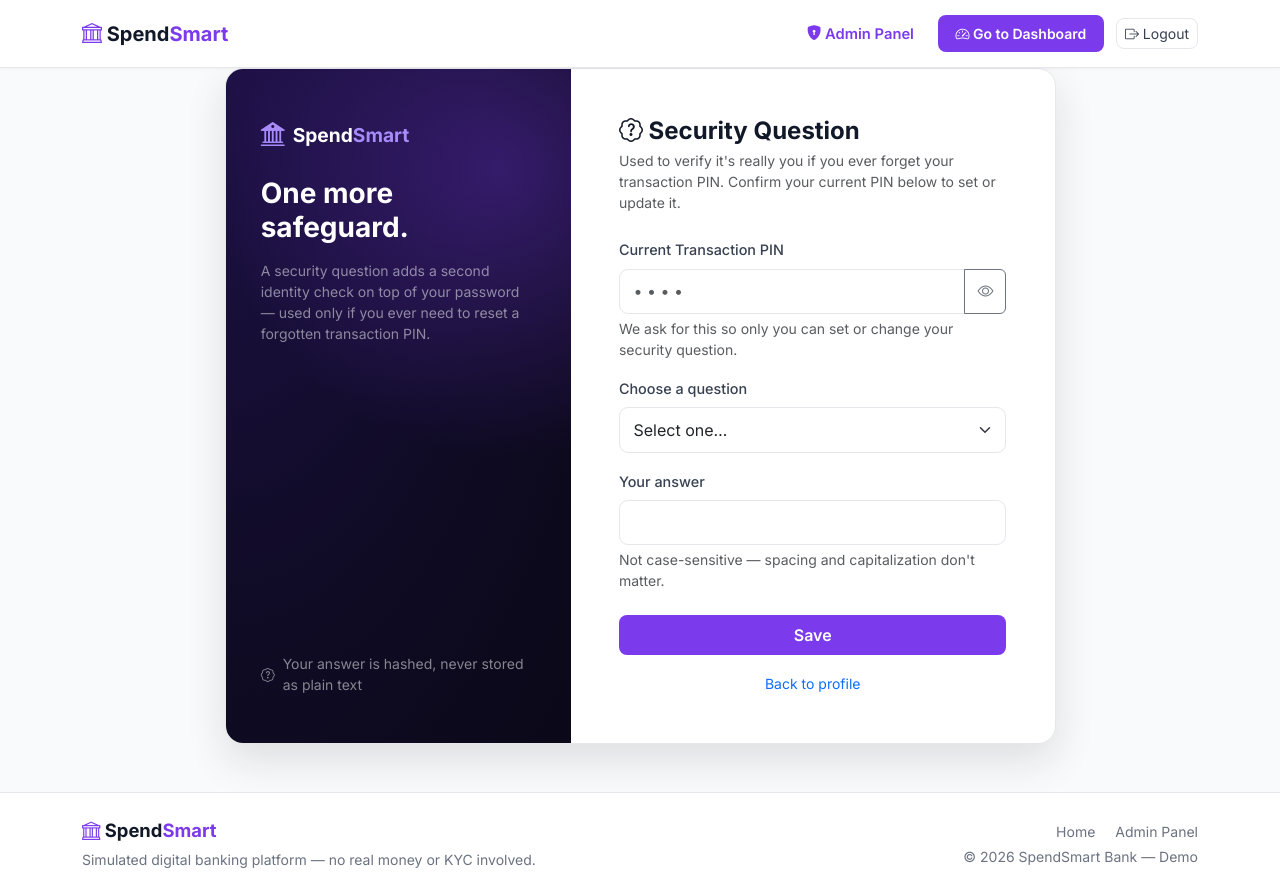
After one commit to SamarthaWaoo/banking_portal, a Django app: page /accounts/security-question/ in a window 1280 px wide. The commit adds this page. Run offline with Django 5.2, Linux system fonts and the light colour scheme; the visitor is signed in with stand-in values (Sample User, id 1).

Commit message:
files updated

```diff
--- a/accounts/urls.py
+++ b/accounts/urls.py
@@ -9,6 +9,10 @@ urlpatterns = [
     path('logout/',          views.logout_view,           name='logout'),
     path('profile/',         views.profile_view,          name='profile'),
     path('set-pin/',         views.set_pin_view,          name='set_pin'),
+    path('change-pin/',      views.change_pin_view,       name='change_pin'),
+    path('forgot-pin/',      views.forgot_pin_view,       name='forgot_pin'),
+    path('security-question/', views.set_security_question_view, name='set_security_question'),
+
     # Separate admin registration and login
     path('admin/register/',  views.admin_register_view,   name='admin_register'),
     path('admin/login/',     views.admin_login_view,      name='admin_login'),
--- a/accounts/views.py
+++ b/accounts/views.py
@@ -5,6 +5,7 @@ from django.shortcuts import render, redirect
 from django.utils import timezone
 from django.db.models import Sum
 from decimal import Decimal
+import re
 
 from .forms import RegisterForm, SetPinForm, AdminRegisterForm
 from .models import CustomUser
@@ -12,6 +13,29 @@ from upi.models import BankAccount
 
 MAX_LOGIN_ATTEMPTS   = 3
 LOGIN_LOCKOUT_MINUTES = 5
+
+PIN_RE = re.compile(r'^\d{4}$')  # PIN is exactly 4 digits, per set_pin.html
+
+
+def _notify_pin_changed(user):
+    """
+    Best-effort security notification. Wrapped in try/except so a missing
+    or differently-shaped Notification model can never block a PIN change —
+    worst case the user just doesn't get the bell alert.
+    """
+    try:
+        from admin_dashboard.models import Notification
+        Notification.objects.create(
+            recipient=user,
+            title="Transaction PIN changed",
+            body="Your transaction PIN was changed successfully. If this wasn't you, contact support immediately.",
+            icon="bi-shield-lock",
+            category='ACCOUNT',
+            is_important=True,
+        )
+    except Exception:
+        pass
+
 
 # ─────────────────────────────────────────────
 # Customer Registration
@@ -121,21 +145,216 @@ def logout_view(request):
 
 
 # ─────────────────────────────────────────────
-# Set Transaction PIN
+# Set Transaction PIN (first-time set, right after registration).
+# Also captures the security question + answer in the SAME form,
+# so it's ready to use the first time Forgot PIN is ever needed.
 # ─────────────────────────────────────────────
 @login_required
 def set_pin_view(request):
+    error = None
     if request.method == 'POST':
         form = SetPinForm(request.POST)
+        question = request.POST.get('security_question', '')
+        answer   = request.POST.get('security_answer', '').strip()
+        valid_keys = dict(CustomUser.SECURITY_QUESTIONS)
+
         if form.is_valid():
-            request.user.set_transaction_pin(form.cleaned_data['pin'])
-            request.user.reset_pin_attempts()
-            request.user.save()
-            messages.success(request, "Transaction PIN set successfully.")
-            return redirect('upi:dashboard')
+            if question not in valid_keys:
+                error = "Please choose a valid security question."
+            elif len(answer) < 2:
+                error = "Your security answer is too short."
+            else:
+                request.user.set_transaction_pin(form.cleaned_data['pin'])
+                request.user.reset_pin_attempts()
+                request.user.security_question = question
+                request.user.set_security_answer(answer)
+                request.user.save()
+                messages.success(request, "Transaction PIN set successfully.")
+                return redirect('upi:dashboard')
     else:
         form = SetPinForm()
-    return render(request, 'accounts/set_pin.html', {'form': form})
+    return render(request, 'accounts/set_pin.html', {
+        'form': form,
+        'error': error,
+        'security_questions': CustomUser.SECURITY_QUESTIONS,
+    })
+
+
+# ─────────────────────────────────────────────
+# Change Transaction PIN — knows current PIN
+# Same 3-attempt / 5-min lockout as Send Money / Add Money, via the
+# model's existing is_pin_locked() / register_failed_pin() / reset_pin_attempts().
+# ─────────────────────────────────────────────
+@login_required
+def change_pin_view(request):
+    user = request.user
+    error = None
+
+    if user.is_pin_locked():
+        remaining = int((user.pin_locked_until - timezone.now()).total_seconds() // 60) + 1
+        messages.error(request, f"Too many failed PIN attempts. Try again in {remaining} minute(s).")
+        return render(request, 'accounts/change_pin.html', {'locked': True, 'remaining': remaining})
+
+    if request.method == 'POST':
+        current_pin = request.POST.get('current_pin', '').strip()
+        new_pin     = request.POST.get('new_pin', '').strip()
+        confirm_pin = request.POST.get('confirm_pin', '').strip()
+
+        if not user.check_transaction_pin(current_pin):
+            user.register_failed_pin()
+            if user.is_pin_locked():
+                error = f"Too many failed attempts. PIN changes locked for {user.PIN_LOCKOUT_MINUTES} minutes."
+            else:
+                remaining_attempts = user.MAX_PIN_ATTEMPTS - user.failed_pin_attempts
+                error = f"Incorrect current PIN. {remaining_attempts} attempt(s) remaining."
+        elif not PIN_RE.match(new_pin):
+            error = "New PIN must be exactly 4 digits."
+        elif new_pin != confirm_pin:
+            error = "New PIN and confirmation do not match."
+        elif new_pin == current_pin:
+            error = "New PIN must be different from your current PIN."
+        else:
+            user.set_transaction_pin(new_pin)
+            user.reset_pin_attempts()
+            user.save()
+            _notify_pin_changed(user)
+            messages.success(request, "Transaction PIN updated successfully.")
+            return redirect('accounts:profile')
+
+    return render(request, 'accounts/change_pin.html', {'error': error, 'locked': False})
+
+
+# ─────────────────────────────────────────────
+# Forgot Transaction PIN — doesn't know current PIN.
+# Demo-appropriate flow: re-authenticate with account password (no email/SMS
+# sending in this project), PLUS the user's own security question if they've
+# set one — two independent identity checks instead of one. Falls back to
+# password-only for accounts that haven't set a security question yet.
+# Reuses the same failed_pin_attempts/pin_locked_until fields, so repeated
+# wrong guesses on either check still lock out after MAX_PIN_ATTEMPTS.
+# ─────────────────────────────────────────────
+@login_required
+def forgot_pin_view(request):
+    from django.utils.http import url_has_allowed_host_and_scheme
+
+    user = request.user
+    error = None
+    has_sq = user.has_security_question()
+
+    next_url = request.POST.get('next') or request.GET.get('next') or ''
+    if next_url and not url_has_allowed_host_and_scheme(
+        url=next_url, allowed_hosts={request.get_host()}, require_https=request.is_secure()
+    ):
+        next_url = ''
+    safe_next = next_url or 'accounts:profile'
+
+    # ── Identity check is the security question ONLY — there is no
+    #    separate login-password step in this flow. If the user never
+    #    set a security question, they can't self-serve a reset here;
+    #    send them to set one first (once they're back in, via the PIN
+    #    they still remember, or an admin-assisted path outside this view).
+    if not has_sq:
+        messages.warning(
+            request,
+            "You haven't set a security question yet, so we can't verify "
+            "your identity to reset your PIN this way. Set one up first."
+        )
+        return redirect('accounts:set_security_question')
+
+    if user.is_pin_locked():
+        remaining = int((user.pin_locked_until - timezone.now()).total_seconds() // 60) + 1
+        messages.error(request, f"Too many failed attempts. Try again in {remaining} minute(s).")
+        return render(request, 'accounts/forgot_pin.html', {
+            'locked': True, 'remaining': remaining, 'has_sq': has_sq, 'next': next_url,
+        })
+
+    if request.method == 'POST':
+        sec_answer   = request.POST.get('security_answer', '').strip()
+        new_pin      = request.POST.get('new_pin', '').strip()
+        confirm_pin  = request.POST.get('confirm_pin', '').strip()
+
+        # ── Identity check: security question only (no login password step) ──
+        if not user.check_security_answer(sec_answer):
+            user.register_failed_pin()
+            if user.is_pin_locked():
+                error = f"Too many failed attempts. PIN reset locked for {user.PIN_LOCKOUT_MINUTES} minutes."
+            else:
+                remaining_attempts = user.MAX_PIN_ATTEMPTS - user.failed_pin_attempts
+                error = f"Incorrect answer to your security question. {remaining_attempts} attempt(s) remaining."
+        elif not PIN_RE.match(new_pin):
+            error = "New PIN must be exactly 4 digits."
+        elif new_pin != confirm_pin:
+            error = "New PIN and confirmation do not match."
+        else:
+            user.set_transaction_pin(new_pin)
+            user.reset_pin_attempts()
+            user.save()
+            _notify_pin_changed(user)
+            messages.success(request, "Transaction PIN reset successfully.")
+            if next_url:
+                return redirect(safe_next)
+            return redirect('accounts:profile')
+
+    return render(request, 'accounts/forgot_pin.html', {
+        'error': error,
+        'locked': False,
+        'has_sq': has_sq,
+        'security_question': user.get_security_question_display() if has_sq else None,
+        'next': next_url,
+    })
+
+
+# ─────────────────────────────────────────────
+# Set / Update Security Question — PIN-gated
+# For existing accounts created before this feature existed (already have
+# a PIN, never captured a security question). Not a wide-open way to
+# overwrite someone's identity-recovery answer — requires the current PIN.
+# ─────────────────────────────────────────────
+@login_required
+def set_security_question_view(request):
+    user = request.user
+    error = None
+
+    if user.is_pin_locked():
+        remaining = int((user.pin_locked_until - timezone.now()).total_seconds() // 60) + 1
+        messages.error(request, f"Too many failed PIN attempts. Try again in {remaining} minute(s).")
+        return render(request, 'accounts/set_security_question.html', {
+            'locked': True, 'remaining': remaining,
+            'questions': CustomUser.SECURITY_QUESTIONS,
+            'current_question': user.security_question,
+        })
+
+    if request.method == 'POST':
+        current_pin = request.POST.get('current_pin', '').strip()
+        question    = request.POST.get('security_question', '').strip()
+        answer      = request.POST.get('security_answer', '').strip()
+        valid_keys  = dict(CustomUser.SECURITY_QUESTIONS)
+
+        if not user.check_transaction_pin(current_pin):
+            user.register_failed_pin()
+            if user.is_pin_locked():
+                error = f"Too many failed attempts. Try again in {user.PIN_LOCKOUT_MINUTES} minutes."
+            else:
+                remaining_attempts = user.MAX_PIN_ATTEMPTS - user.failed_pin_attempts
+                error = f"Incorrect PIN. {remaining_attempts} attempt(s) remaining."
+        elif question not in valid_keys:
+            error = "Please choose a valid security question."
+        elif len(answer) < 2:
+            error = "Your security answer is too short."
+        else:
+            user.reset_pin_attempts()
+            user.security_question = question
+            user.set_security_answer(answer)
+            user.save(update_fields=['security_question', 'security_answer_hash'])
+            messages.success(request, "Security question saved.")
+            return redirect('accounts:profile')
+
+    return render(request, 'accounts/set_security_question.html', {
+        'error': error,
+        'locked': False,
+        'questions': CustomUser.SECURITY_QUESTIONS,
+        'current_question': user.security_question,
+    })
 
 
 # ─────────────────────────────────────────────
--- /dev/null
+++ b/templates/accounts/set_security_question.html
@@ -0,0 +1,111 @@
+{% extends "base.html" %}
+{% block title %}Security Question — SpendSmart Bank{% endblock %}
+{% block content %}
+<div class="vb-auth-wrap">
+  <div class="container">
+    <div class="row justify-content-center">
+      <div class="col-lg-9">
+        <div class="vb-auth-card">
+          <div class="row g-0">
+
+            <!-- Dark branding side -->
+            <div class="col-lg-5 vb-auth-side d-none d-lg-flex flex-column justify-content-between">
+              <div>
+                <div class="d-flex align-items-center gap-2 mb-4">
+                  <i class="bi bi-bank2" style="font-size:1.5rem;color:var(--vb-navy-light);"></i>
+                  <span class="fw-bold" style="font-size:1.2rem;">Spend<span style="color:var(--vb-navy-light);">Smart</span></span>
+                </div>
+                <h3 class="fw-bold mb-3">One more safeguard.</h3>
+                <p class="text-white-50 small mb-0">
+                  A security question adds a second identity check on top of
+                  your password — used only if you ever need to reset a
+                  forgotten transaction PIN.
+                </p>
+              </div>
+              <div class="d-flex align-items-center gap-2 text-white-50 small">
+                <i class="bi bi-patch-question"></i> Your answer is hashed, never stored as plain text
+              </div>
+            </div>
+
+            <!-- Form side -->
+            <div class="col-lg-7">
+              <div class="p-4 p-md-5">
+                <h4 class="vb-section-title mb-1"><i class="bi bi-patch-question"></i> Security Question</h4>
+                <p class="text-muted small mb-4">
+                  Used to verify it's really you if you ever forget your transaction PIN.
+                  Confirm your current PIN below to set or update it.
+                </p>
+
+                {% if error %}
+                  <div class="alert vb-alert-error">{{ error }}</div>
+                {% endif %}
+
+                {% if current_question %}
+                  <div class="alert vb-alert-info small">
+                    You already have a security question set. Saving below replaces it.
+                  </div>
+                {% endif %}
+
+                <form method="post">
+                  {% csrf_token %}
+
+                  <div class="mb-3">
+                    <label class="form-label">Current Transaction PIN</label>
+                    <div class="input-group">
+                      <input type="password" name="current_pin" id="sqCurrentPin"
+                             class="form-control" inputmode="numeric" maxlength="4"
+                             placeholder="• • • •" required autocomplete="off">
+                      <button type="button" class="btn btn-outline-secondary eye-toggle"
+                              data-target="sqCurrentPin" tabindex="-1">
+                        <i class="bi bi-eye"></i>
+                      </button>
+                    </div>
+                    <div class="form-text">We ask for this so only you can set or change your security question.</div>
+                  </div>
+
+                  <div class="mb-3">
+                    <label class="form-label">Choose a question</label>
+                    <select name="security_question" class="form-select" required>
+                      <option value="">Select one…</option>
+                      {% for key, label in questions %}
+                        <option value="{{ key }}" {% if key == current_question %}selected{% endif %}>{{ label }}</option>
+                      {% endfor %}
+                    </select>
+                  </div>
+                  <div class="mb-4">
+                    <label class="form-label">Your answer</label>
+                    <input type="text" name="security_answer" class="form-control" required>
+                    <div class="form-text">Not case-sensitive — spacing and capitalization don't matter.</div>
+                  </div>
+                  <button type="submit" class="btn vb-btn-primary w-100">Save</button>
+                </form>
+
+                <div class="text-center mt-3">
+                  <a href="{% url 'accounts:profile' %}" class="small text-decoration-none">Back to profile</a>
+                </div>
+              </div>
+            </div>
+
+          </div>
+        </div>
+      </div>
+    </div>
+  </div>
+</div>
+
+<script>
+document.querySelectorAll('.eye-toggle').forEach(btn => {
+  btn.addEventListener('click', function () {
+    const field = document.getElementById(this.dataset.target);
+    const icon  = this.querySelector('i');
+    const isHidden = field.type === 'password';
+    field.type = isHidden ? 'text' : 'password';
+    icon.classList.toggle('bi-eye',       !isHidden);
+    icon.classList.toggle('bi-eye-slash',  isHidden);
+  });
+});
+document.getElementById('sqCurrentPin').addEventListener('input', function () {
+  this.value = this.value.replace(/\D/g, '').slice(0, 4);
+});
+</script>
+{% endblock %}
--- a/templates/base.html
+++ b/templates/base.html
@@ -305,7 +305,56 @@
 
   refreshUnreadDot();
 })();
+
+// ── Security-question nudge (existing accounts that have a PIN but never
+//    set a security question, because that field didn't exist yet when
+//    they registered). Shows once per login session, not on every page. ──
+{% if user.pin_hash and not user.has_security_question %}
+(function () {
+  if (sessionStorage.getItem('sq_prompt_shown')) return;
+  sessionStorage.setItem('sq_prompt_shown', '1');
+
+  var modalEl = document.getElementById('sqNudgeModal');
+  if (modalEl && window.bootstrap) {
+    var modal = new bootstrap.Modal(modalEl);
+    modal.show();
+  }
+})();
+{% endif %}
 </script>
+
+{% if user.pin_hash and not user.has_security_question %}
+<div class="modal fade" id="sqNudgeModal" tabindex="-1" aria-labelledby="sqNudgeLabel" aria-hidden="true">
+  <div class="modal-dialog modal-dialog-centered">
+    <div class="modal-content">
+      <div class="modal-header">
+        <h6 class="modal-title fw-semibold" id="sqNudgeLabel">
+          <i class="bi bi-patch-question text-warning"></i> Add a security question
+        </h6>
+        <button type="button" class="btn-close" data-bs-dismiss="modal"></button>
+      </div>
+      <div class="modal-body">
+        <p class="mb-2">
+          Your account doesn't have a security question set yet — it's what
+          lets you reset your transaction PIN if you ever forget it, without
+          needing to contact support.
+        </p>
+        <p class="text-muted small mb-0">
+          It only takes a moment, and we'll ask you to confirm your current PIN first.
+        </p>
+      </div>
+      <div class="modal-footer">
+        <button type="button" class="btn btn-outline-secondary btn-sm" data-bs-dismiss="modal">
+          Maybe later
+        </button>
+        <a href="{% url 'accounts:set_security_question' %}" class="btn vb-btn-primary btn-sm">
+          <i class="bi bi-shield-check"></i> Set it now
+        </a>
+      </div>
+    </div>
+  </div>
+</div>
+{% endif %}
 {% else %}
 </main>
 
--- a/templates/upi/transactions.html
+++ b/templates/upi/transactions.html
@@ -8,7 +8,7 @@
     <!-- Header -->
     <div class="head">
       <span class="title">Transaction History</span>
-      <a href="{% url 'upi:download_xbrl_statement' %}" class="btn btn-sm" style="border:1px solid var(--vb-navy);color:var(--vb-navy);">
+      <a href="{% url 'upi:download_statement_xml' %}" class="btn btn-sm" style="border:1px solid var(--vb-navy);color:var(--vb-navy);">
         <i class="bi bi-file-earmark-code"></i> Download XBRL Statement
       </a>
     </div>
```
Also changed, not shown: accounts/models.py (+26 -0 lines), templates/accounts/change_pin.html (added, +80 -0 lines), templates/accounts/forgot_pin.html (added, +101 -0 lines), templates/accounts/set_pin.html (+31 -3 lines), templates/upi/budgets.html (+9 -2 lines), templates/upi/dashboard.html (+21 -5 lines), templates/upi/send_money.html (+16 -4 lines), upi/views.py (+31 -1 lines), accounts/migrations/0008_customuser_security_answer_hash_and_more.py (added).
